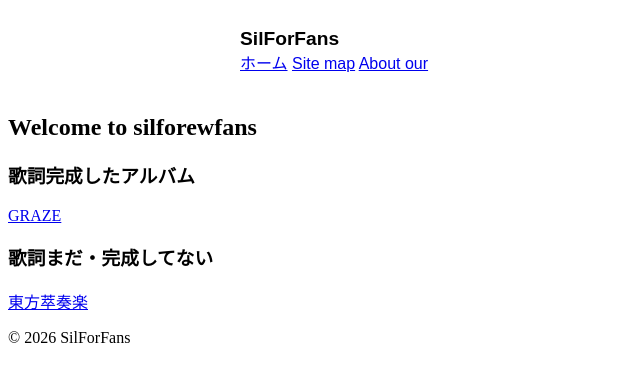
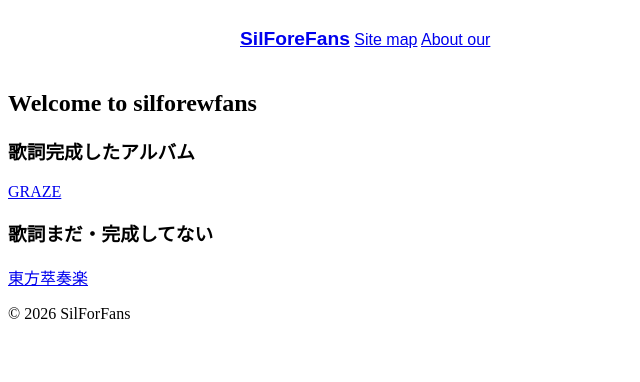
Before and after one commit to ams-www/silver-forest-lyrics, a Jekyll site: the page built from index.md, in a window 1280 px wide. Shown: the top 382 px of the page, without its empty margins (0-640 px from the left). Built offline with Jekyll 4.4.1, drawn with Linux system fonts in a browser that asks for light colours; our own code applies the rules of GitHub Pages for plain Markdown files.

Commit message:
Update default.html

```diff
--- a/_layouts/default.html
+++ b/_layouts/default.html
@@ -43,13 +43,17 @@
 .site-header nav a:hover {
   text-decoration: underline;
 }
+.site-logo {
+    margin: 0;
+    font-size: 1.2rem;
+    font-weight: bold;
+}
     </style>
 </head>
 <body>
 
     <nav class="site-header">
-        <h1>SilForFans</h1>
-        <a href="{{ '/' | relative_url }}">ホーム</a>
+        <a href="{{ '/' | relative_url }}" class="site-logo">SilForeFans</a>
         <a href="{{ '/list' | relative_url }}">Site map</a>
         <a href="{{ '/about/' | relative_url }}">About our</a>
     </nav>
```
